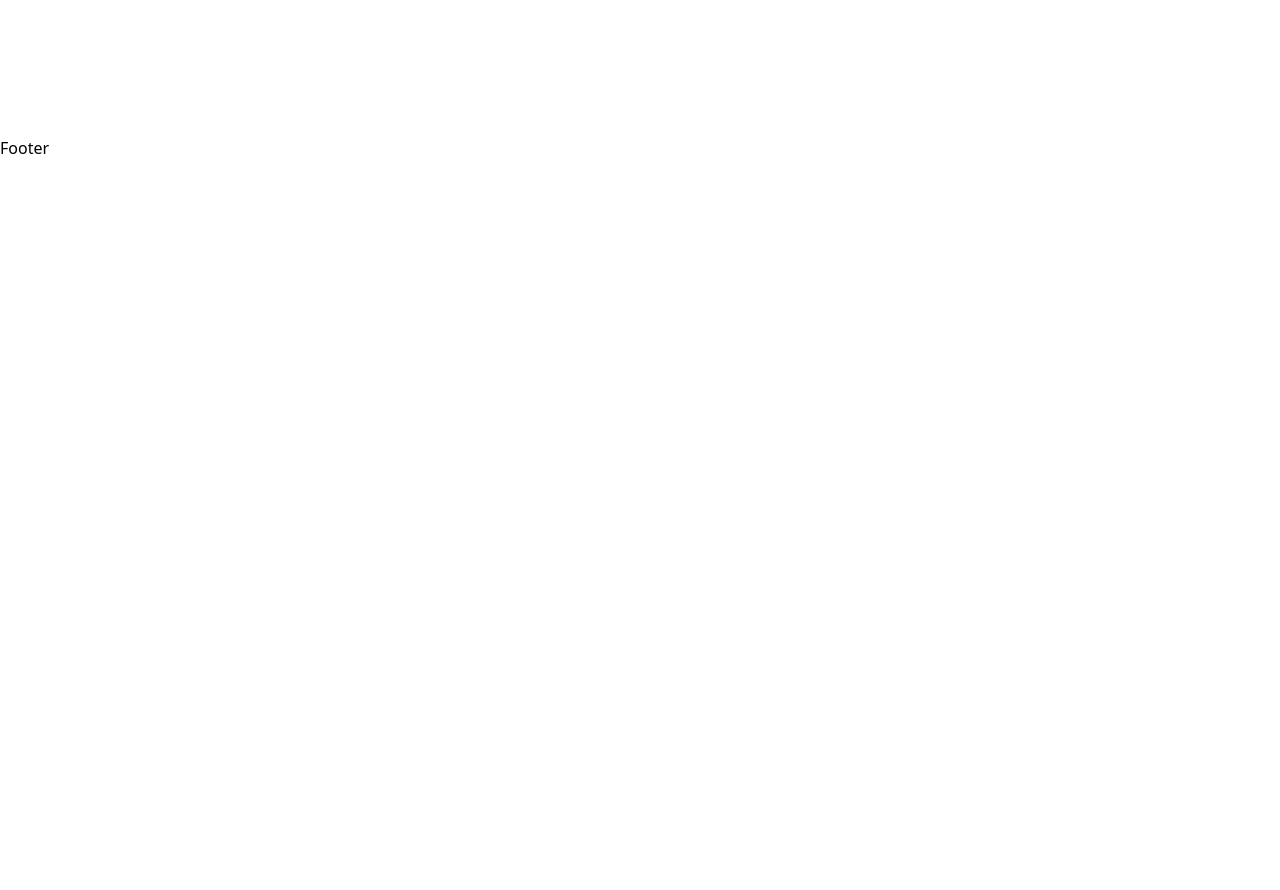
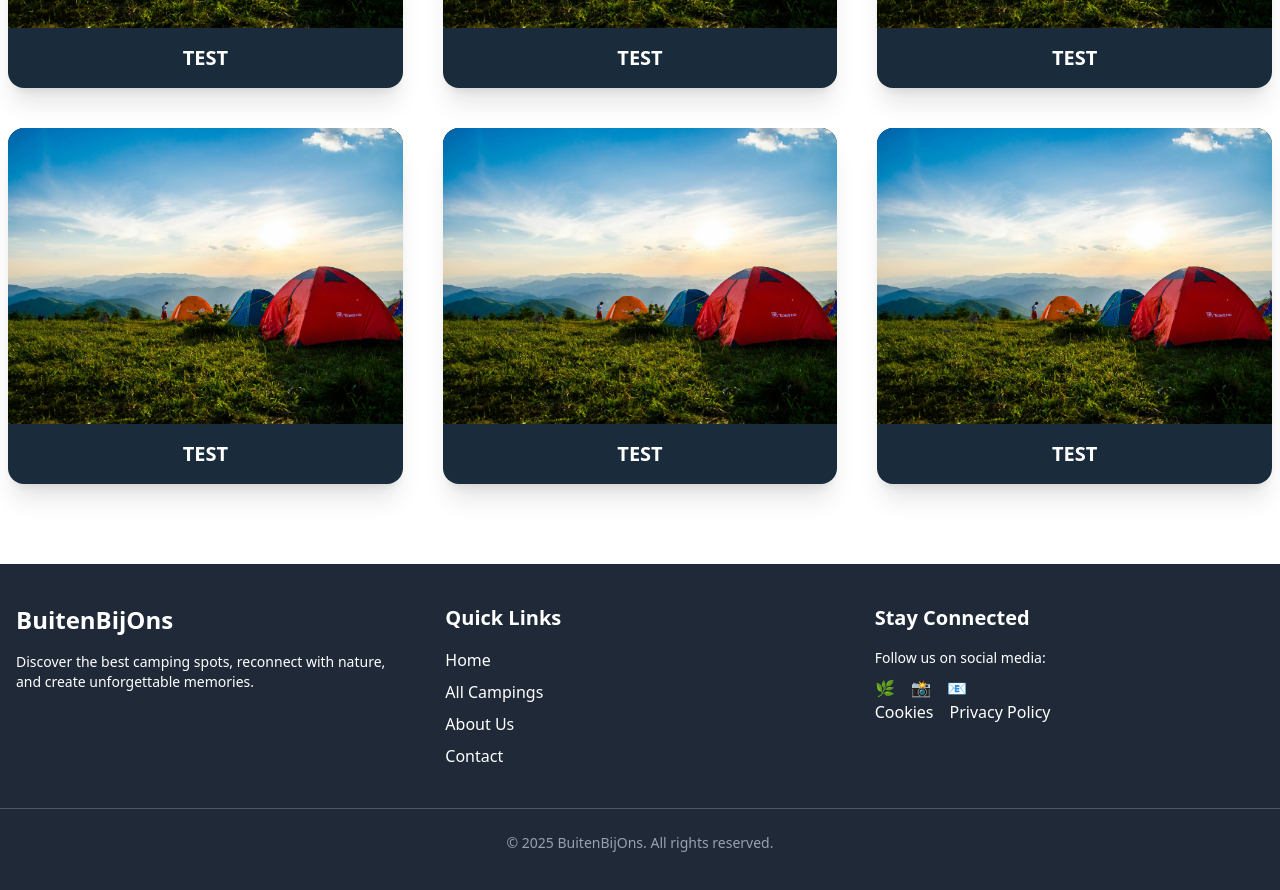
Before and after one commit to kevin-van-damme/cp_fe, a Next.js app: page /campings in a window 1280 px wide. Before the commit this address had no page. Shown: the part 760-1650 px from the top of the page. Before the commit the page ends 920 px from the top, so only its background shows below. Built offline with nearby package versions, Linux system fonts and the light colour scheme.

Commit message:
added campingcards and grid

```diff
--- /dev/null
+++ b/src/app/campings/page.tsx
@@ -0,0 +1,22 @@
+import CampingCard from "@/components/allcampingspage/CampingCard";
+
+const page = () => {
+  return (
+    <div className="max-w-7xl mx-auto">
+      <div>
+        <ul className="grid [grid-template-columns:repeat(auto-fit,minmax(300px,1fr))] gap-10 px-2 justify-center" id="campings">
+          <CampingCard />
+          <CampingCard />
+          <CampingCard />
+          <CampingCard />
+          <CampingCard />
+          <CampingCard />
+          <CampingCard />
+          <CampingCard />
+          <CampingCard />
+        </ul>
+      </div>
+    </div>
+  );
+};
+export default page;
--- a/src/app/layout.tsx
+++ b/src/app/layout.tsx
@@ -4,7 +4,7 @@ import Header from "@/components/navigation/Header";
 import Footer from "@/components/navigation/Footer";
 
 export const metadata: Metadata = {
-  title: "Create Next App",
+  title: "Calibrate Project",
   description: "Generated by create next app",
 };
 
--- a/src/app/page.tsx
+++ b/src/app/page.tsx
@@ -1,4 +1,10 @@
+import FrontPageBody from "@/components/frontpage/FrontPageBody";
+
 const page = () => {
-  return <div>Next is reset</div>;
+  return (
+    <>
+      <FrontPageBody />
+    </>
+  );
 };
 export default page;
--- /dev/null
+++ b/src/components/allcampingspage/CampingCard.tsx
@@ -0,0 +1,27 @@
+import Link from "next/link";
+import Image from "next/image";
+
+const CampingCard = () => {
+  return (
+    <Link href="">
+      <div className="flex flex-col w-full h-full bg-[#1a2b3c] rounded-2xl shadow-xl overflow-hidden text-white">
+        <div className="relative w-full aspect-[4/3]">
+          <Image
+            src="/home_page_image.jpg"
+            alt=""
+            fill
+            sizes="100%"
+            width={0}
+            height={0}
+            className="w-auto h-auto object-cover transition-transform duration-500 hover:scale-110"
+          />
+        </div>
+        <div className="flex-1 flex items-center justify-center p-4">
+          <p className="font-bold text-xl text-center">TEST</p>
+        </div>
+      </div>
+    </Link>
+  );
+};
+
+export default CampingCard;
--- a/src/components/frontpage/FrontPageBody.tsx
+++ b/src/components/frontpage/FrontPageBody.tsx
@@ -1,4 +1,10 @@
+import FrontPageImage from "./FrontPageImage";
+
 const FrontPageBody = () => {
-  return <div>FrontPageBody</div>;
+  return (
+    <>
+      <FrontPageImage />
+    </>
+  );
 };
 export default FrontPageBody;
--- /dev/null
+++ b/src/components/frontpage/FrontPageImage.tsx
@@ -0,0 +1,4 @@
+const FrontPageImage = () => {
+  return <div>FrontPageImage</div>;
+};
+export default FrontPageImage;
--- a/src/components/navigation/Footer.tsx
+++ b/src/components/navigation/Footer.tsx
@@ -1,4 +1,67 @@
+import Link from "next/link";
+
 const Footer = () => {
-  return <div>Footer</div>;
+  return (
+    <footer className="bg-[#1f2937] text-white py-10 mt-20">
+      <div className="max-w-7xl mx-auto px-4 grid grid-cols-1 md:grid-cols-3 gap-10">
+        <div>
+          <h3 className="text-2xl font-bold mb-4">BuitenBijOns</h3>
+          <p className="text-sm">Discover the best camping spots, reconnect with nature, and create unforgettable memories.</p>
+        </div>
+        <div>
+          <h4 className="text-xl font-semibold mb-4">Quick Links</h4>
+          <ul className="space-y-2">
+            <li>
+              <Link href="/" className="hover:underline">
+                Home
+              </Link>
+            </li>
+            <li>
+              <Link href="/all-campings" className="hover:underline">
+                All Campings
+              </Link>
+            </li>
+            <li>
+              <Link href="/aboutpage" className="hover:underline">
+                About Us
+              </Link>
+            </li>
+            <li>
+              <Link href="/contactpage" className="hover:underline">
+                Contact
+              </Link>
+            </li>
+          </ul>
+        </div>
+        <div>
+          <h4 className="text-xl font-semibold mb-4">Stay Connected</h4>
+          <p className="text-sm mb-2">Follow us on social media:</p>
+          <div className="flex space-x-4">
+            <Link href="#" className="hover:scale-110 transition">
+              <span>🌿</span>
+            </Link>
+            <Link href="#" className="hover:scale-110 transition">
+              <span>📸</span>
+            </Link>
+            <Link href="#" className="hover:scale-110 transition">
+              <span>📧</span>
+            </Link>
+          </div>
+          <div className="flex space-x-4">
+            <Link href="/cookiepage" className="hover:underline">
+              <span>Cookies</span>
+            </Link>
+            <Link href="privacypage" className="hover:underline">
+              <span>Privacy Policy</span>
+            </Link>
+          </div>
+        </div>
+      </div>
+      <div className="border-t border-gray-600 mt-10 pt-6 text-center text-sm text-gray-400">
+        © {new Date().getFullYear()} BuitenBijOns. All rights reserved.
+      </div>
+    </footer>
+  );
 };
+
 export default Footer;
```
Also changed, not shown: public/home_page_image.jpg (added).
